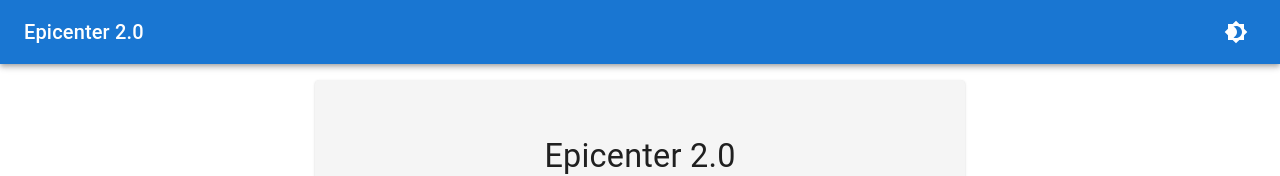
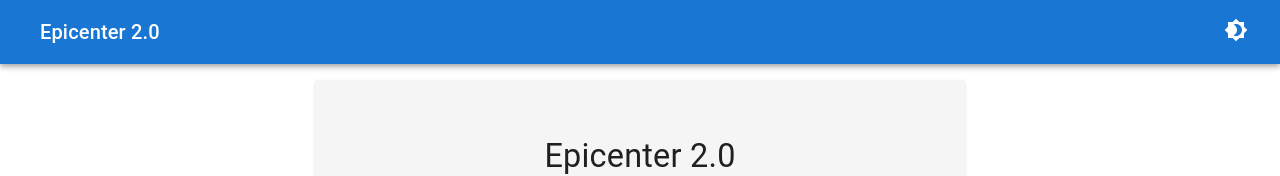
Before and after one commit to fidgetech/fidgetcode, a React (Vite) app: page /login in a window 1280 px wide. Shown: the top 176 px of the page. Built offline with nearby package versions, Linux system fonts and the light colour scheme; no server answers.

Commit message:
add role-based auth

```diff
--- a/src/components/App.jsx
+++ b/src/components/App.jsx
@@ -12,25 +12,25 @@ import { NotificationProvider } from 'components/Layout/NotificationContext';
 import { Notification } from 'components/Layout/Notification';
 import { ThemeProviderWrapper } from 'components/Layout/ThemeContext';
 
-function App() {
+export default function App() {
   const router = createBrowserRouter([
     {
       path: '/',
-      element: <PrivateRoute><MaterialLayout /></PrivateRoute>,
-      errorElement: <MaterialLayout><ErrorPage /></MaterialLayout>,
+      element: <LoggedInUserRoute><MaterialLayout /></LoggedInUserRoute>,
+      errorElement: <LoggedInUserRoute><MaterialLayout><ErrorPage /></MaterialLayout></LoggedInUserRoute>,
       children:
       [
         {
           index: true,
-          element: <Typography><Link component={RouterLink} to='/page1'>Link to page 1</Link></Typography>
+          element: <Typography><Link component={RouterLink} to='/student'>Link to student page</Link><br /><Link component={RouterLink} to='/admin'>Link to admin page</Link></Typography>
         },
         {
-          path: '/page1',
-          element: <Typography>hello '/page1'</Typography>
+          path: '/student',
+          element: <StudentRoute><Typography>hello '/student'</Typography></StudentRoute>
         },
         {
-          path: '/page2',
-          element: <Typography>hello '/page2'</Typography>
+          path: '/admin',
+          element: <AdminRoute><Typography>hello '/admin'</Typography></AdminRoute>
         },
       ]
     },
@@ -52,9 +52,38 @@ function App() {
   )
 }
 
-const PrivateRoute = ({ children }) => {
+const LoggedInUserRoute = ({ children }) => {
   const { currentUser } = useAuth();
   return currentUser ? children : <Navigate to="/login" />;
 };
 
-export default App
+const AdminRoute = ({ children }) => {
+  const { currentUser, currentAdmin } = useAuth();
+  if (currentAdmin) {
+    return children;
+  } else if (currentUser) {
+    return <PermissionsErrorPage />;
+  } else {
+    return <Navigate to = '/login' />;
+  }
+}
+
+const StudentRoute = ({ children }) => {
+  const { currentUser, currentStudent } = useAuth();
+  if (currentStudent) {
+    return children;
+  } else if (currentUser) {
+    return <PermissionsErrorPage />;
+  } else {
+    return <Navigate to = '/login' />;
+  }
+}
+
+const PermissionsErrorPage = () => {
+  return (
+    <Typography>
+      You do not have permission to view this page.<br />
+      Return to <Link component={RouterLink} to='/'>home page</Link>?
+    </Typography>
+  );
+}
--- a/src/components/Auth/AuthContext.jsx
+++ b/src/components/Auth/AuthContext.jsx
@@ -7,6 +7,8 @@ export const useAuth = () => useContext(AuthContext);
 
 export const AuthProvider = ({ children }) => {
   const [currentUser, setCurrentUser] = useState(null);
+  const [currentAdmin, setCurrentAdmin] = useState(null);
+  const [currentStudent, setCurrentStudent] = useState(null);
   const [loading, setLoading] = useState(true);
 
   const signOut = () => {
@@ -18,13 +20,23 @@ export const AuthProvider = ({ children }) => {
     const auth = getAuth();
     const unsubscribe = onAuthStateChanged(auth, (user) => {
       setCurrentUser(user);
+      if (user) {
+        user.getIdTokenResult().then((idTokenResult) => {
+          const role = idTokenResult.claims.role;
+          setCurrentAdmin(role === 'admin' ? user : null);
+          setCurrentStudent(role === 'student' ? user : null);
+        });
+      } else {
+        setCurrentAdmin(null);
+        setCurrentStudent(null);
+      }
       setLoading(false);
     });
     return unsubscribe;
   }, []);
 
   return (
-    <AuthContext.Provider value={{ currentUser, loading, signOut }}>
+    <AuthContext.Provider value={{ currentUser, currentAdmin, currentStudent, loading, signOut }}>
       {!loading && children}
     </AuthContext.Provider>
   );
--- a/src/components/Layout/ErrorPage.jsx
+++ b/src/components/Layout/ErrorPage.jsx
@@ -1,5 +1,4 @@
 import { useRouteError } from "react-router-dom";
-import { StyledPaper } from 'components/Layout/SharedStyles';
 
 export default function ErrorPage() {
   const error = useRouteError();
--- a/src/components/Layout/Navbar.jsx
+++ b/src/components/Layout/Navbar.jsx
@@ -47,9 +47,19 @@ const Navbar = () => {
           </Menu>
         </Box>
 
-        <Typography variant="h6" component="div" sx={{ flexGrow: 1, display: { xs: currentUser ? 'none' : 'flex', sm: 'flex' } }}>
+        <Box sx={{ display: 'flex', justifyContent: 'space-between', width: '100%' }}>
+          <Typography component={Link} to='/' variant="h6" color='inherit' sx={{
+              textDecoration: 'none',
+              padding: '6px 16px',
+              borderRadius: '4px',
+              display: { xs: currentUser ? 'none' : 'flex', sm: 'flex' },
+              '&:hover': { backgroundColor: 'rgba(255, 255, 255, 0.08)' },
+            }}
+          >
             Epicenter 2.0
           </Typography>
+
+          <Box>
             {currentUser ? (
               <>
                 <Button color="inherit" onClick={handleToggleAccountMenu}>
@@ -69,6 +79,9 @@ const Navbar = () => {
               </>
             )}
             <ColorModeToggle />
+          </Box>
+
+        </Box>
       </Toolbar>
     </AppBar>
   );
```
Lines whose indentation alone changed are shown as unchanged.
